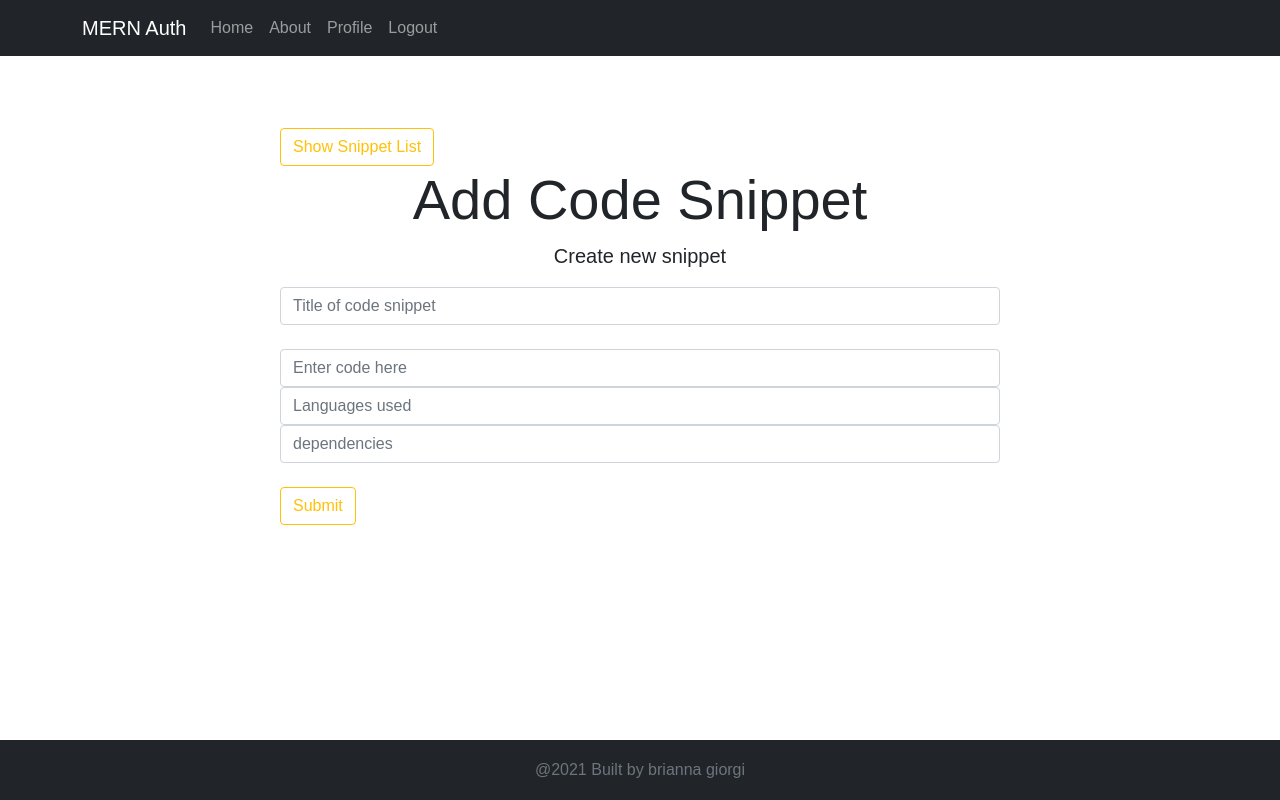
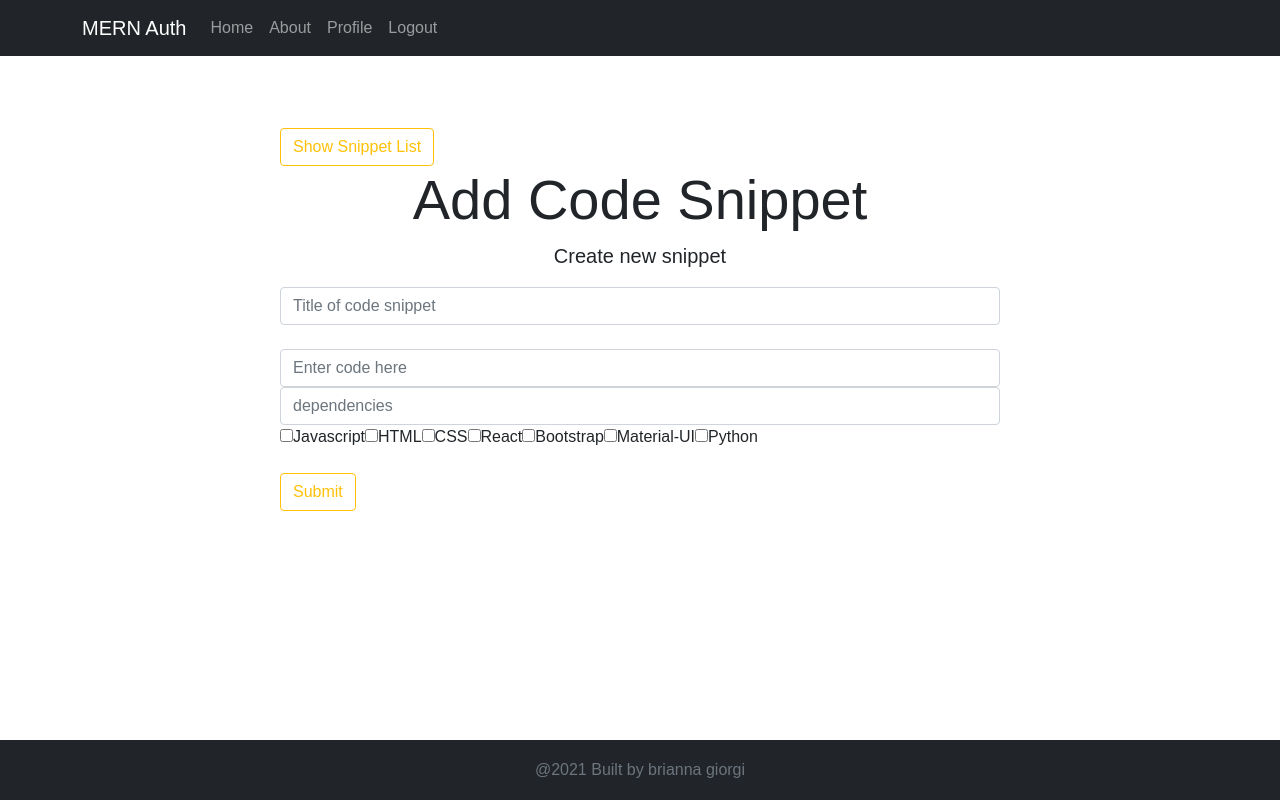
Before and after one commit to bgiorgi1/StealThisCode_FE, a React (Create React App) app: page /CreateSnippet in a window 1280 px wide. Built offline with nearby package versions, Linux system fonts and the light colour scheme; no server answers; sample sign-in values are in the browser's storage.

Commit message:
checkboxes work

```diff
--- a/src/components/CreateSnippet.js
+++ b/src/components/CreateSnippet.js
@@ -13,7 +13,38 @@ class CreateSnippet extends Component {
     this.state = {
       title: '',
       body:'',
-      language:'',
+      language: [],
+      languageOptions:[
+        {
+          id: 1,
+          name: 'Javascript',
+        },
+        {
+          id: 2,
+          name: 'HTML',
+        },
+        {
+          id: 3,
+          name: 'CSS',
+        },
+        {
+          id: 4,
+          name: 'React',
+        },
+        {
+          id: 5,
+          name: 'Bootstrap',
+        },
+        {
+          id: 6,
+          name: 'Material-UI',
+        },
+        {
+        id: 7,
+        name: 'Python',
+        }
+      ],
+      selected: [],
       dependencies:'',
       image:'',
     };
@@ -23,13 +54,26 @@ class CreateSnippet extends Component {
     this.setState({ [e.target.name]: e.target.value });
   };
 
+  onCheckBoxChange(id) {
+    let selected = this.state.selected
+    let find = selected.indexOf(id)
+
+    if(find > -1) {
+      selected.splice(find, 1)
+    } else {
+      selected.push(id)
+    }
+
+    this.setState({ selected })
+  }
+
   onSubmit = e => {
     e.preventDefault();
 
     const data = {
       title: this.state.title,
       body: this.state.body,
-      language: this.state.language,
+      language: this.state.selected.map(id => this.state.languageOptions[id].name),
       dependencies: this.state.dependencies,
       image: this.state.image
     };
@@ -98,18 +142,6 @@ console.log(currentUser)
                 <div className='form-group'>
                   <input
                     type='text'
-                    placeholder='Languages used'
-                    name='language'
-                    className='form-control'
-                    value={this.state.language}
-                    onChange={this.onChange}
-                  />
-                </div>
-
-
-                <div className='form-group'>
-                  <input
-                    type='text'
                     placeholder='dependencies'
                     name='dependencies'
                     className='form-control'
@@ -117,6 +149,27 @@ console.log(currentUser)
                     onChange={this.onChange}
                   />
                 </div>
+
+
+          <div>
+
+          {
+        this.state.languageOptions.map(item => {
+       return (
+        <label key={ item.id }>
+          <input type="checkbox"
+           onChange={ () => this.onCheckBoxChange(item.id) }
+          selected={ this.state.selected.includes(item.id) }
+          >
+          </input>
+          <span>{ item.name }</span>
+        </label>
+         )
+        })
+        }
+
+          </div>
+
 
                 <input
                     type="submit"
--- a/src/components/ShowSnippetDetails.js
+++ b/src/components/ShowSnippetDetails.js
@@ -69,7 +69,7 @@ class showSnippetDetails extends Component {
           <tr>
             <th scope="row">3</th>
             <td>Language</td>
-            <td>{ this.state.snippet.language }</td>
+            <td>{ snippet.language && this.state.snippet.language.map(l =><span>{l}{" "}</span>)}</td>
           </tr>
           <tr>
             <th scope="row">4</th>
```
